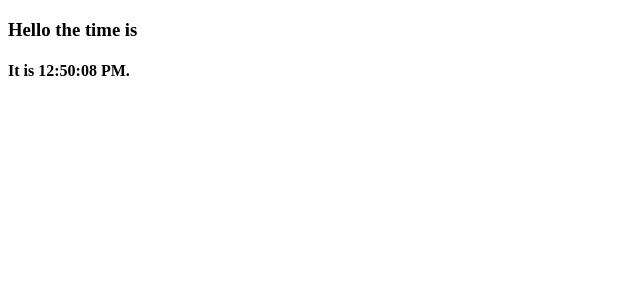
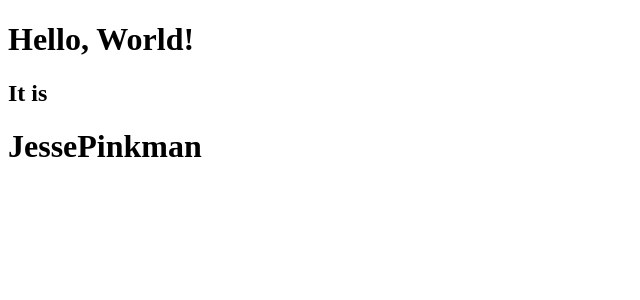
Before and after one commit to gauravm-bit/react-docx, a React (Create React App) app: page / in a window 1280 px wide. Shown: the top 300 px of the page, without its empty margins (0-640 px from the left). Built offline with nearby package versions, Linux system fonts and the light colour scheme.

Commit message:
ADDED:passing the props

```diff
--- a/src/App.js
+++ b/src/App.js
@@ -1,13 +1,18 @@
 import React from 'react';
+import AppTwo from './AppTwo';
 
 
-const App = () => {
-  return (
-    <div>
-      <h1> Hello, World!</h1>
-      <h2> It is </h2>
-    </div>
-  );
+class App extends React.Component {
+  render() {
+
+
+    return (
+      <div>
+        <h1> Hello, World!</h1>
+        <h2> It is   </h2>
+        <AppTwo name = 'JessePinkman'/>
+      </div>
+    )
+  }
 }
-
 export default App;
--- /dev/null
+++ b/src/AppTwo.js
@@ -0,0 +1,11 @@
+import React from 'react';
+
+const AppTwo = (props) => {
+  return (
+    <div>
+      <h1>{props.name}</h1>
+    </div>
+  );
+}
+
+export default AppTwo;
--- a/src/index.js
+++ b/src/index.js
@@ -2,15 +2,8 @@ import React from 'react';
 import ReactDOM from 'react-dom';
 import App from './App';
 
-function tick() {
-  const element = <div>
-    <h3>Hello the time is</h3>
-    <h4> It is {new Date().toLocaleTimeString()}.</h4>
-  </div>
 
   ReactDOM.render(
-    element,
+   <App />,
     document.getElementById('root')
   );
-}
-setInterval(tick, 1000)
```
